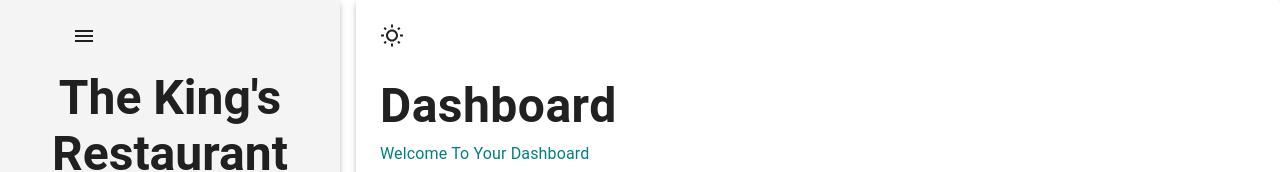
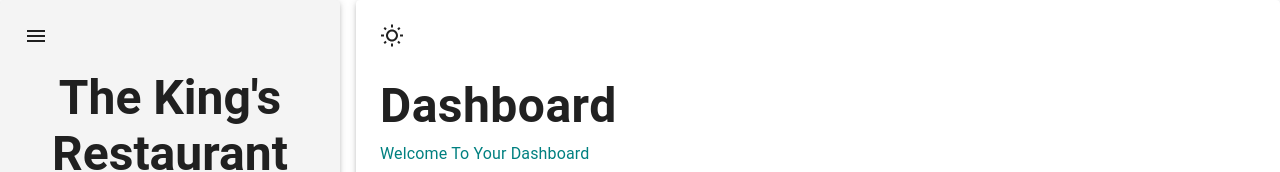
Before and after one commit to binaryballer33/block27A_sales_dashboard, a React (Vite) app: page / in a window 1280 px wide. Shown: the top 172 px of the page. Built offline with nearby package versions, Linux system fonts and the light colour scheme.

Commit message:
removed padding on hamburger icon in sidebar

```diff
--- a/src/components/SideBar/SideBarStyles.js
+++ b/src/components/SideBar/SideBarStyles.js
@@ -8,7 +8,6 @@ const classes = {
     },
     side_bar_hamburger_menu_icon: {
         marginBottom: '1rem',
-        paddingLeft: { xs: '0rem', md: '3rem' },
     },
     side_bar_header: {
         textAlign: 'center',
```
